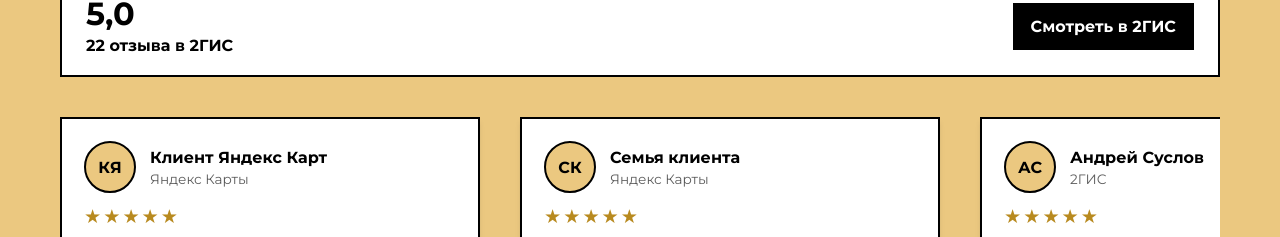
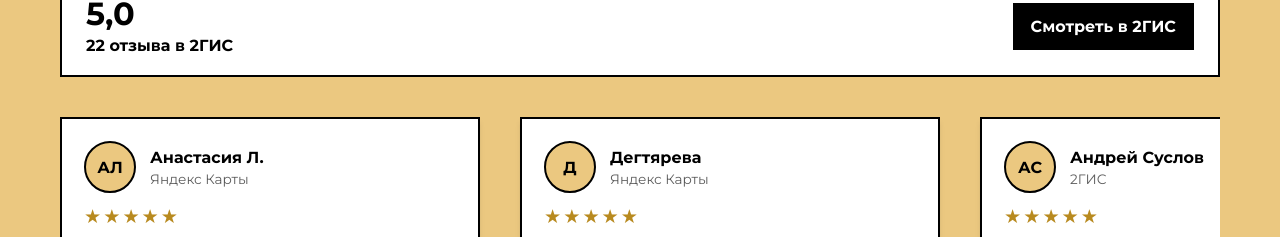
Before and after one commit to StasKolos/Funeral-agency, a Next.js app in the folder frontend/: page / in a window 1280 px wide. Shown: the part 6449-6686 px from the top of the page. Built offline with nearby package versions, Linux system fonts and the light colour scheme.

Commit message:
fix review names

```diff
--- a/frontend/src/d-shared/data/reviewsItems.ts
+++ b/frontend/src/d-shared/data/reviewsItems.ts
@@ -12,8 +12,8 @@ export const reviewsSummary = {
 
 export const reviewsItems = [
     {
-        name: 'Клиент Яндекс Карт',
-        initials: 'КЯ',
+        name: 'Анастасия Л.',
+        initials: 'АЛ',
         date: 'Яндекс Карты',
         rating: 5,
         text: reviewText`
@@ -22,8 +22,8 @@ export const reviewsItems = [
         `,
     },
     {
-        name: 'Семья клиента',
-        initials: 'СК',
+        name: 'Дегтярева',
+        initials: 'Д',
         date: 'Яндекс Карты',
         rating: 5,
         text: reviewText`
```
